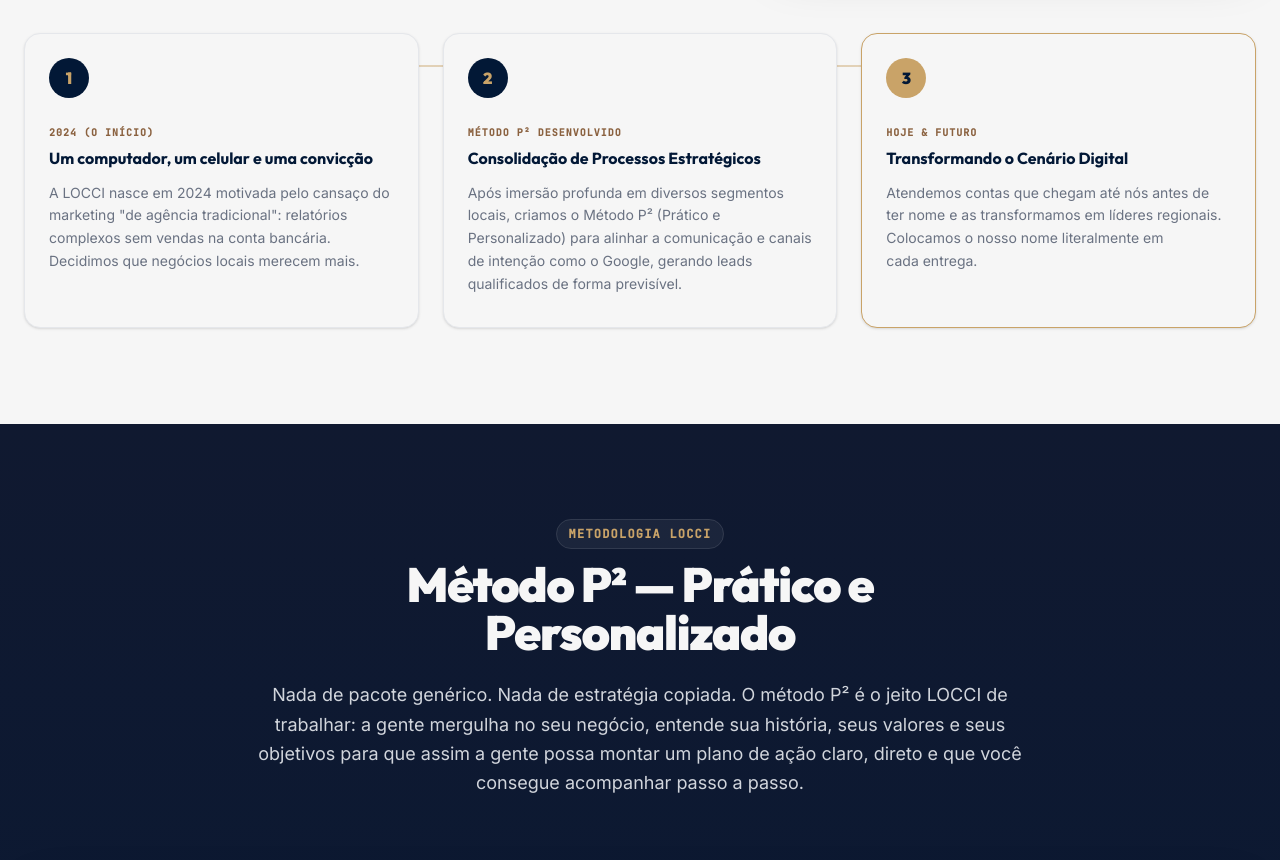
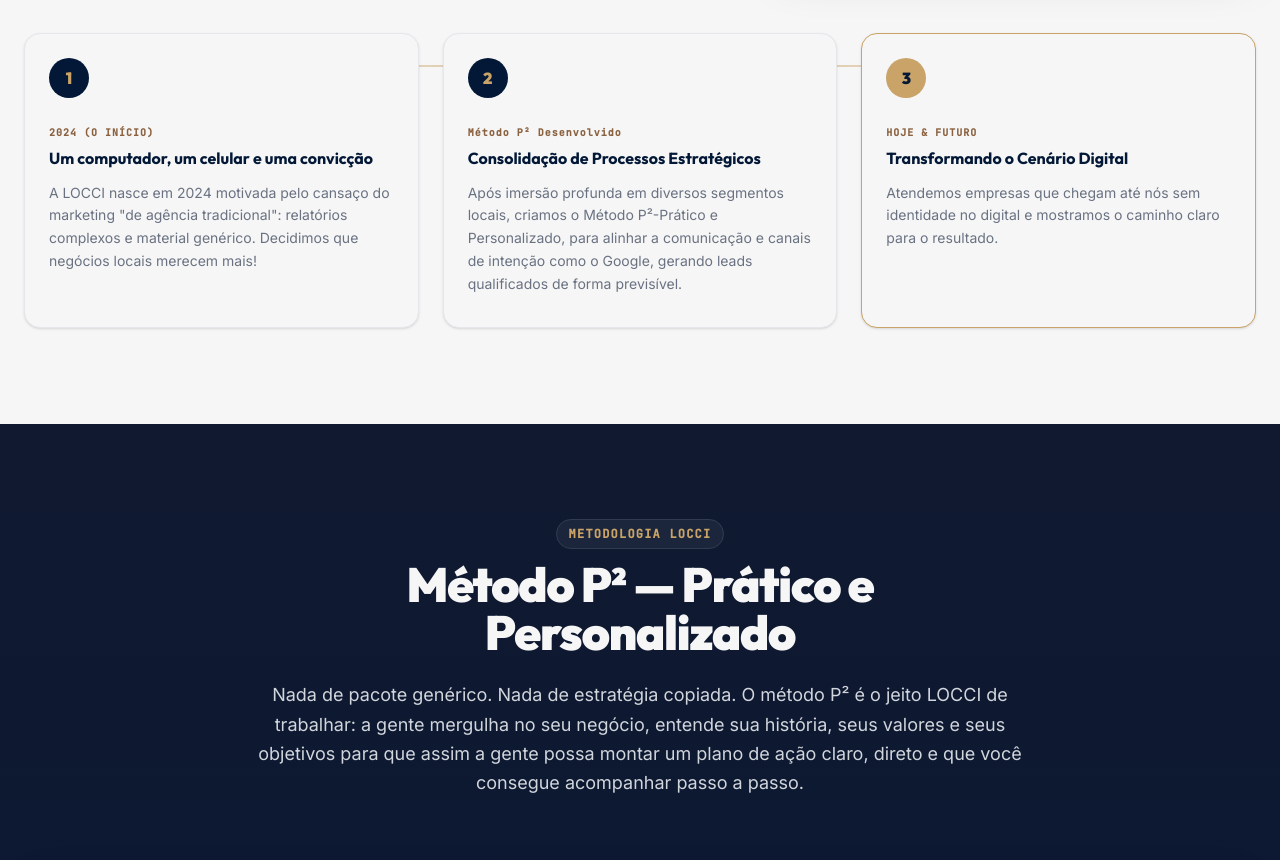
Before and after one commit to loccidigital/Site-LOCCI, a React (Vite) app: page / in a window 1280 px wide. Shown: the part 1460-2320 px from the top of the page. Built offline with nearby package versions, Linux system fonts and the light colour scheme.

Commit message:
Update About.tsx

```diff
--- a/src/components/About.tsx
+++ b/src/components/About.tsx
@@ -92,7 +92,7 @@ export default function About() {
                 Um computador, um celular e uma convicção
               </h4>
               <p className="text-gray-500 text-xs sm:text-sm leading-relaxed [text-wrap:pretty]">
-                A LOCCI nasce em 2024 motivada pelo cansaço do marketing "de agência tradicional": relatórios complexos sem vendas na conta bancária. Decidimos que negócios locais merecem mais.
+                A LOCCI nasce em 2024 motivada pelo cansaço do marketing "de agência tradicional": relatórios complexos e material genérico. Decidimos que negócios locais merecem mais!
               </p>
             </div>
 
@@ -101,12 +101,12 @@ export default function About() {
               <div className="w-10 h-10 rounded-full bg-navy-950 text-gold-500 flex items-center justify-center font-display font-black text-base mb-5 relative z-10">
                 2
               </div>
-              <span className="text-[10px] font-mono text-gold-600 uppercase tracking-widest font-bold">Método P² Desenvolvido</span>
+              <span className="text-[10px] font-mono text-gold-600 tracking-widest font-bold">Método P² Desenvolvido</span>
               <h4 className="text-base font-display font-bold text-navy-950 mt-1 mb-3 [text-wrap:pretty]">
                 Consolidação de Processos Estratégicos
               </h4>
               <p className="text-gray-500 text-xs sm:text-sm leading-relaxed [text-wrap:pretty]">
-                Após imersão profunda em diversos segmentos locais, criamos o Método P² (Prático e Personalizado) para alinhar a comunicação e canais de intenção como o Google, gerando leads qualificados de forma previsível.
+                Após imersão profunda em diversos segmentos locais, criamos o Método P²-Prático e Personalizado, para alinhar a comunicação e canais de intenção como o Google, gerando leads qualificados de forma previsível.
               </p>
             </div>
 
@@ -120,7 +120,7 @@ export default function About() {
                 Transformando o Cenário Digital
               </h4>
               <p className="text-gray-500 text-xs sm:text-sm leading-relaxed [text-wrap:pretty]">
-                Atendemos contas que chegam até nós antes de ter nome e as transformamos em líderes regionais. Colocamos o nosso nome literalmente em cada entrega.
+                Atendemos empresas que chegam até nós sem identidade no digital e mostramos o caminho claro para o resultado.
               </p>
             </div>
 
```
